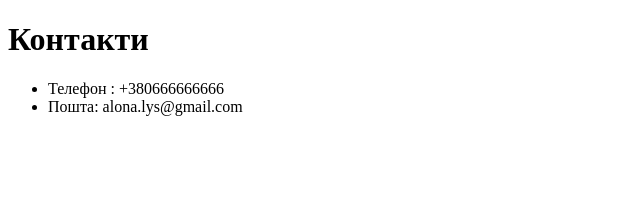
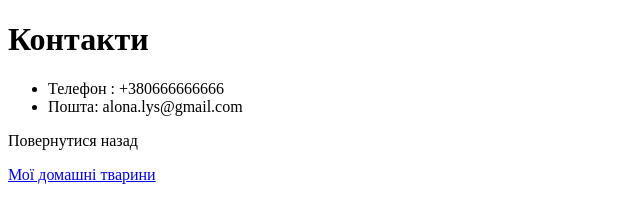
Before and after one commit to Alonka96/vscode-2, a plain HTML site: page contacts.html in a window 1280 px wide. Shown: the whole page, without its empty margins (0-640 px from the left). Drawn offline with Linux system fonts and the light colour scheme.

Commit message:
Add link

```diff
--- a/contacts.html
+++ b/contacts.html
@@ -12,6 +12,8 @@
     <li>Телефон : +380666666666</li>
     <li>Пошта: alona.lys@gmail.com</li>
   </ul>
+  <p>Повернутися назад</p>
+  <a href="./index.html">Мої домашні тварини</a>
 
 </body>
 </html>
```
